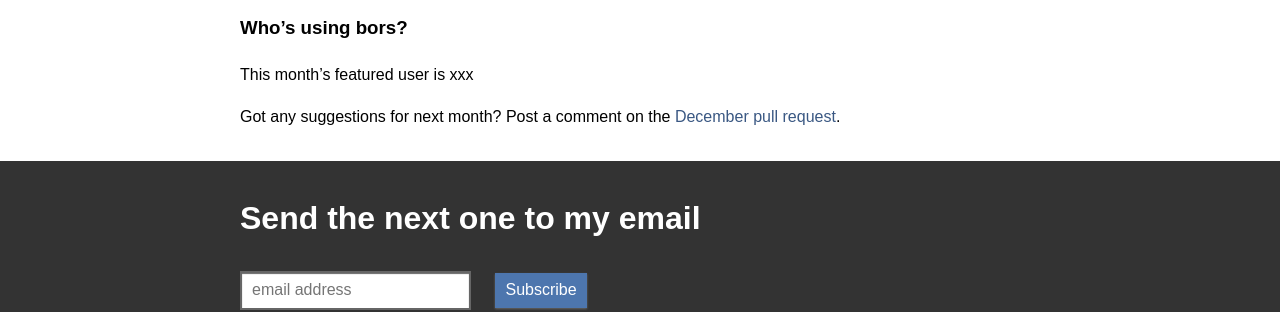
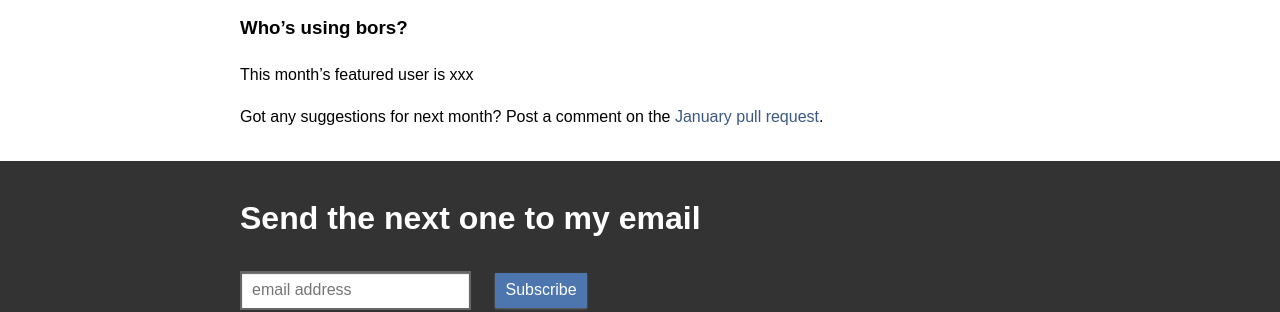
Before and after one commit to bors-ng/bors-ng.github.io, a Jekyll site: the page built from _posts/2022-01-01-tmib-60.md, in a window 1280 px wide. Shown: the part 557-869 px from the top of the page. Built offline with Jekyll 4.4.1, drawn with Linux system fonts in a browser that asks for light colours.

Commit message:
Next month

```diff
--- a/_posts/2022-01-01-tmib-60.md
+++ b/_posts/2022-01-01-tmib-60.md
@@ -34,4 +34,4 @@
 This month's featured user is xxx
 
 Got any suggestions for next month?
-Post a comment on the [December pull request](https://github.com/bors-ng/bors-ng.github.io/pull/___).
+Post a comment on the [January pull request](https://github.com/bors-ng/bors-ng.github.io/pull/160).
```
